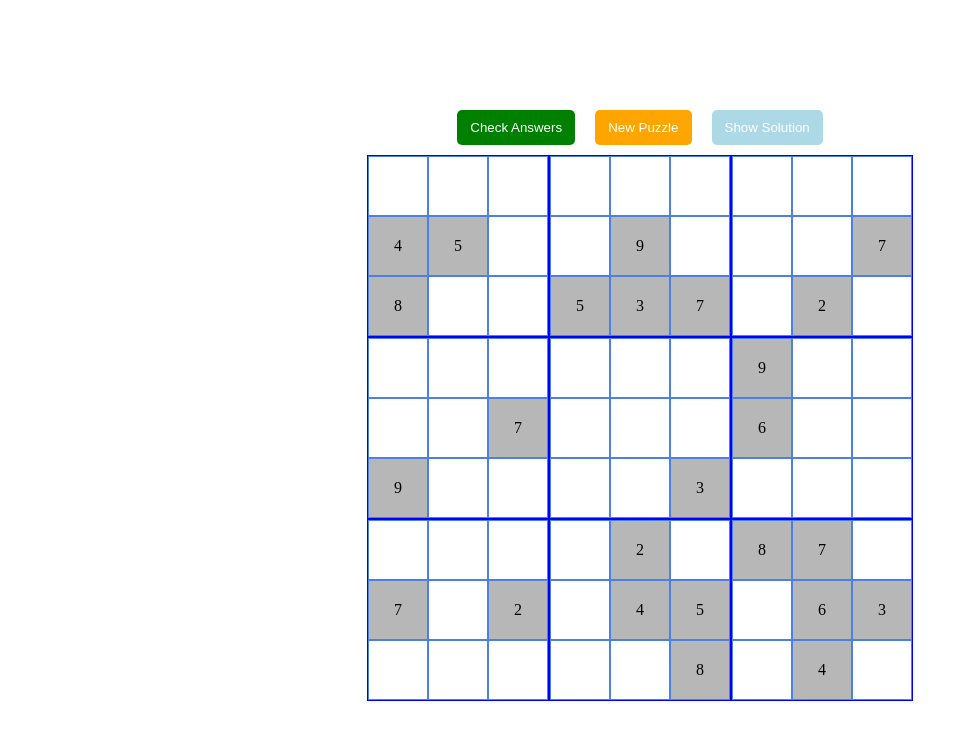
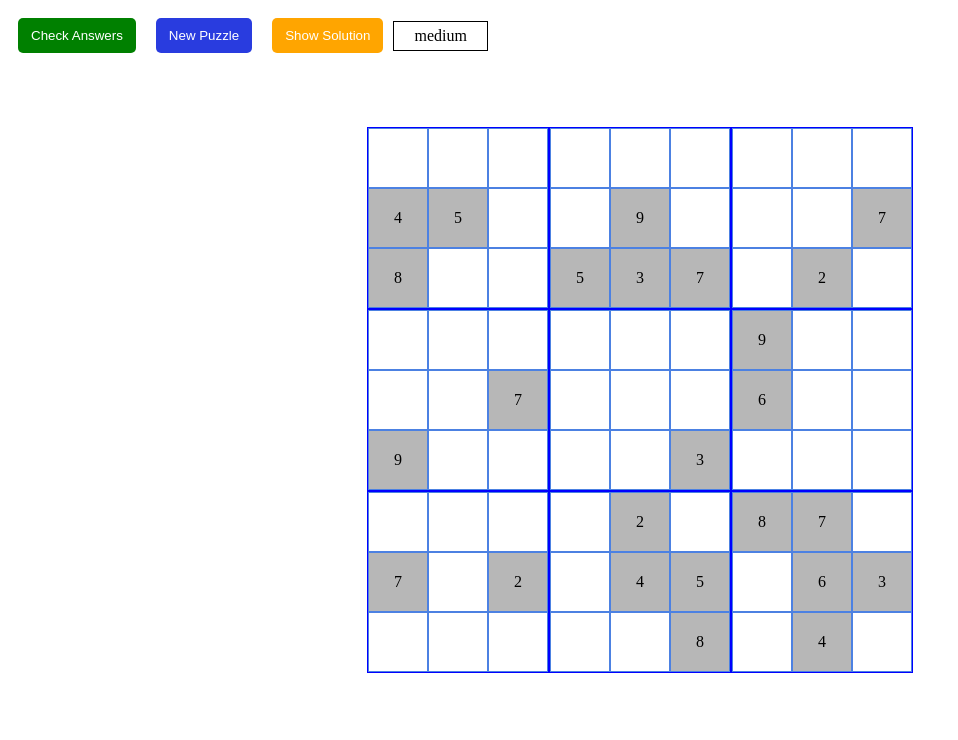
Before and after one commit to 3103ski/react-sudoku, a React (Create React App) app: page / in a window 1280 px wide. Shown: the top 740 px of the page, without its empty margins (0-958 px from the left). Built offline with nearby package versions, Linux system fonts and the light colour scheme.

Commit message:
adds new drop menu component to UI folder and impliments ability to change difficulty

```diff
--- a/src/App.js
+++ b/src/App.js
@@ -24,11 +24,11 @@ export default function App() {
 
 	return (
 		<>
-			<RenderGameStatus />
+			<GameOptions />
 			<div className={style.AppContainer}>
-				<GameOptions />
 				<Gameboard />
 			</div>
+			<RenderGameStatus />
 			<TransparentCancelFocusBackdrop />
 		</>
 	);
--- /dev/null
+++ b/src/components/UI/Button/Button.jsx
@@ -0,0 +1,24 @@
+import React from 'react';
+
+import * as style from './button.module.scss';
+
+export default function Button({ text, callback, color }) {
+	let COLOR = (function () {
+		switch (color) {
+			case 'orange':
+				return style.Orange;
+			case 'green':
+				return style.Green;
+			case 'red':
+				return style.Red;
+			default:
+				return style.Blue;
+		}
+	})();
+
+	return (
+		<button className={`${style.Button} ${COLOR} `} onClick={callback}>
+			{text}
+		</button>
+	);
+}
--- /dev/null
+++ b/src/components/UI/Button/button.module.scss
@@ -0,0 +1,31 @@
+.Button {
+	padding: 10px 13px;
+	border-radius: 5px;
+	border: none;
+	color: white;
+	margin: 10px;
+	transition: 0.15s;
+	transition-timing-function: ease-in-out;
+
+	&.Green {
+		background-color: green;
+	}
+
+	&.Orange {
+		background-color: orange;
+	}
+
+	&.LightBlue {
+		background-color: lightblue;
+	}
+
+	&.Blue {
+		background-color: rgb(41, 60, 223);
+	}
+
+	&:hover {
+		cursor: pointer;
+		box-shadow: 1px 1px 10px rgba(0, 0, 0, 0.3);
+		transform: translate3d(-1px, -1px, 0);
+	}
+}
--- /dev/null
+++ b/src/components/UI/DropMenu/DropMenu.jsx
@@ -0,0 +1,62 @@
+import React, { useState, useEffect } from 'react';
+import * as style from './dropMenu.module.scss';
+
+export default function DropMenu({
+	options = [],
+	selected = 'select option',
+	callback,
+	staticText = null,
+}) {
+	const [activeText, setActiveText] = useState(selected);
+	const [isOpen, setIsOpen] = useState(false);
+
+	function handleOptionOnClick({ value, name }) {
+		setActiveText(name ? name : value);
+		if (callback) {
+			callback(value);
+		}
+	}
+
+	function Option({ value, name }) {
+		return (
+			<li onClick={() => handleOptionOnClick({ value, name })} className={style.Option}>
+				{name ? name : value}
+			</li>
+		);
+	}
+
+	function toggleMenu() {
+		let outerEl = document.getElementById('options-outer');
+		if (isOpen) {
+			outerEl.style.maxHeight = '0px';
+			outerEl.style.border = 'none';
+		} else {
+			outerEl.style.maxHeight = '100px';
+			outerEl.style.border = 'solid 1px grey';
+		}
+
+		return setIsOpen(!isOpen);
+	}
+
+	useEffect(() => {
+		let mainContainer = document.getElementById('drop-container');
+		let outerEl = document.getElementById('options-outer');
+
+		outerEl.style.marginTop = `${mainContainer.clientHeight}px`;
+	}, []);
+
+	return (
+		<div id='drop-container' className={style.Container} onClick={toggleMenu}>
+			<p>{staticText ? staticText : activeText}</p>
+			<div id='options-outer' className={style.Options}>
+				<ul id='options-inner' className={style.OptionsInner}>
+					{options.length > 0 ? (
+						options.map((o, i) => <Option key={i} value={o.value} name={o.name} />)
+					) : (
+						<li>No Options</li>
+					)}
+				</ul>
+			</div>
+		</div>
+	);
+}
--- /dev/null
+++ b/src/components/UI/DropMenu/dropMenu.module.scss
@@ -0,0 +1,46 @@
+.Container {
+	padding: 5px 20px;
+	border: solid 1px black;
+	z-index: 20;
+	position: relative;
+
+	p {
+		margin: 0;
+	}
+
+	&:hover {
+		cursor: pointer;
+	}
+
+	.Options {
+		position: absolute;
+		display: flex;
+		background-color: white;
+		border: none;
+		max-height: 0;
+		top: 0;
+		left: -1px;
+		width: 100%;
+		transition: 0.1s;
+		transition-timing-function: ease-out;
+		overflow: hidden;
+
+		.OptionsInner {
+			list-style: none;
+			padding: 0;
+			margin: 0;
+			width: 100%;
+
+			.Option {
+				padding: 5px;
+				width: 100%;
+				text-transform: capitalize;
+				transition: 0.15s;
+
+				&:hover {
+					background-color: grey;
+				}
+			}
+		}
+	}
+}
--- /dev/null
+++ b/src/components/UI/index.js
@@ -0,0 +1,2 @@
+export { default as Button } from './Button/Button.jsx';
+export { default as DropMenu } from './DropMenu/DropMenu.jsx';
--- a/src/components/gameOptions/GameOptions.jsx
+++ b/src/components/gameOptions/GameOptions.jsx
@@ -1,23 +1,28 @@
-import React, { useContext } from 'react';
+import React, { useContext, useEffect, useState } from 'react';
 
 import { GameContext } from '../../context/game.js';
-
+import { Button as Btn, DropMenu as Drop } from '../../components';
 import * as style from './gameOptions.module.scss';
 
 export default function GameOptions() {
 	const game = useContext(GameContext);
+	const [currDifficulty, setCurrentDifficulty] = useState(game.difficulty);
+
+	const gameOptions = [{ value: 'easy' }, { value: 'medium' }, { value: 'hard' }];
+
+	useEffect(() => {
+		if (currDifficulty !== game.difficulty) {
+			setCurrentDifficulty(game.difficulty);
+			game.newPuzzle();
+		}
+	}, [currDifficulty, game, game.difficulty]);
 
 	return (
 		<div className={style.GameOptionsContainer}>
-			<GameOptions.Button text='Check Answers' cb={game.checkPuzzle} cn={style.CheckPuzzle} />
-			<GameOptions.Button text='New Puzzle' cb={game.newPuzzle} cn={style.NewPuzzle} />
-			<GameOptions.Button text='Show Solution' cb={game.endGame} cn={style.EndGame} />
+			<Btn text='Check Answers' callback={game.checkPuzzle} color='green' />
+			<Btn text='New Puzzle' callback={game.newPuzzle} />
+			<Btn text='Show Solution' callback={game.endGame} color='orange' />
+			<Drop selected={game.difficulty} callback={game.setDifficulty} options={gameOptions} />
 		</div>
 	);
 }
-
-GameOptions.Button = ({ text, cn, cb }) => (
-	<button className={`${style.GameButton} ${cn}`} onClick={cb}>
-		{text}
-	</button>
-);
--- a/src/components/gameOptions/gameOptions.module.scss
+++ b/src/components/gameOptions/gameOptions.module.scss
@@ -1,32 +1,9 @@
 @import '../../sass/';
 
 .GameOptionsContainer {
-	z-index: 5;
+	position: relative;
+	z-index: 99;
+	width: 100%;
+	display: flex;
+	align-items: center;
 }
-
-.GameButton {
-	padding: 10px 13px;
-	border-radius: 5px;
-	border: none;
-	color: white;
-	margin: 10px;
-	transition: 0.15s;
-	transition-timing-function: ease-in-out;
-
-	&.CheckPuzzle {
-		background-color: green;
-	}
-	&.NewPuzzle {
-		background-color: orange;
-	}
-
-	&.EndGame {
-		background-color: lightblue;
-	}
-
-	&:hover {
-		cursor: pointer;
-		box-shadow: 1px 1px 10px rgba(0, 0, 0, 0.3);
-		transform: translate3d(-1px, -1px, 0);
-	}
-}
--- a/src/components/index.js
+++ b/src/components/index.js
@@ -2,3 +2,5 @@ export { default as Gameboard } from './gameboard/Gameboard.jsx';
 export { default as Block } from './block/Block.jsx';
 export { default as Cell } from './cell/Cell.jsx';
 export { default as GameOptions } from './gameOptions/GameOptions.jsx';
+
+export * from './UI/';
--- a/src/context/game.js
+++ b/src/context/game.js
@@ -85,7 +85,9 @@ const GameProvider = (props) => {
 	const [state, dispatch] = useReducer(reducer, initialState);
 
 	// •• Game Options
-	const setDifficulty = (difficulty) => dispatch({ type: 'SET_DIFFICULTY', difficulty });
+	const setDifficulty = async (difficulty) => {
+		await dispatch({ type: 'SET_DIFFICULTY', difficulty });
+	};
 
 	//••••••••••••••••••
 	// •• Puzzle & Game
@@ -142,6 +144,7 @@ const GameProvider = (props) => {
 				puzzleAnswers: state.puzzleAnswers,
 				cells: state.cells,
 				clues: state.clues,
+				difficulty: state.difficulty,
 				flaggedBoxes: state.flaggedBoxes,
 				focusCell: state.focusCell,
 				wrongAnswerCount: state.wrongAnswerCount,
```
